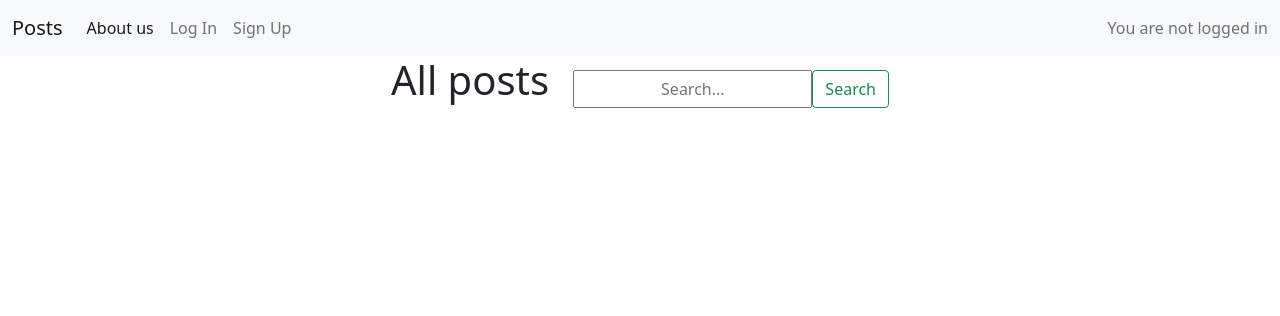
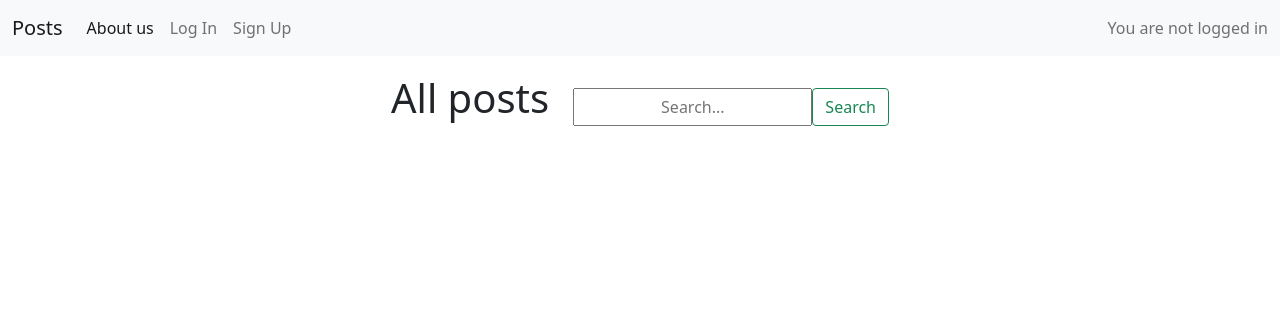
Before and after one commit to AnikaPet/ap-blog.tk, a Django app: page /blog/ in a window 1280 px wide. Shown: the top 316 px of the page. Run offline with Django 4.2, Linux system fonts and the light colour scheme; data that the repository does not hold is empty.

Commit message:
Add css to templates.

```diff
--- a/cms/templates/posts/post_listing.html
+++ b/cms/templates/posts/post_listing.html
@@ -5,7 +5,7 @@
   {% include 'nav.html' %}
 
 
-  <div class="containter" style="text-align-last: center;">
+  <div class="containter" style="text-align-last: center; margin-top: 2ch;">
     <div style="display: inline-block;">
         <h1 style="text-align:center;">All posts</h1>
     </div>
--- a/cms/templates/userprofile.html
+++ b/cms/templates/userprofile.html
@@ -4,7 +4,7 @@
 
   {% include 'nav.html' %}
 
-  <div class="containter" style="text-align-last: center; padding:2ch ;">
+  <div class="containter" style="text-align-last: center;padding: 2ch;">
   <div style="display: inline-block;">
       <h1 style="text-align:center;">Your posts</h1>
   </div>
```
